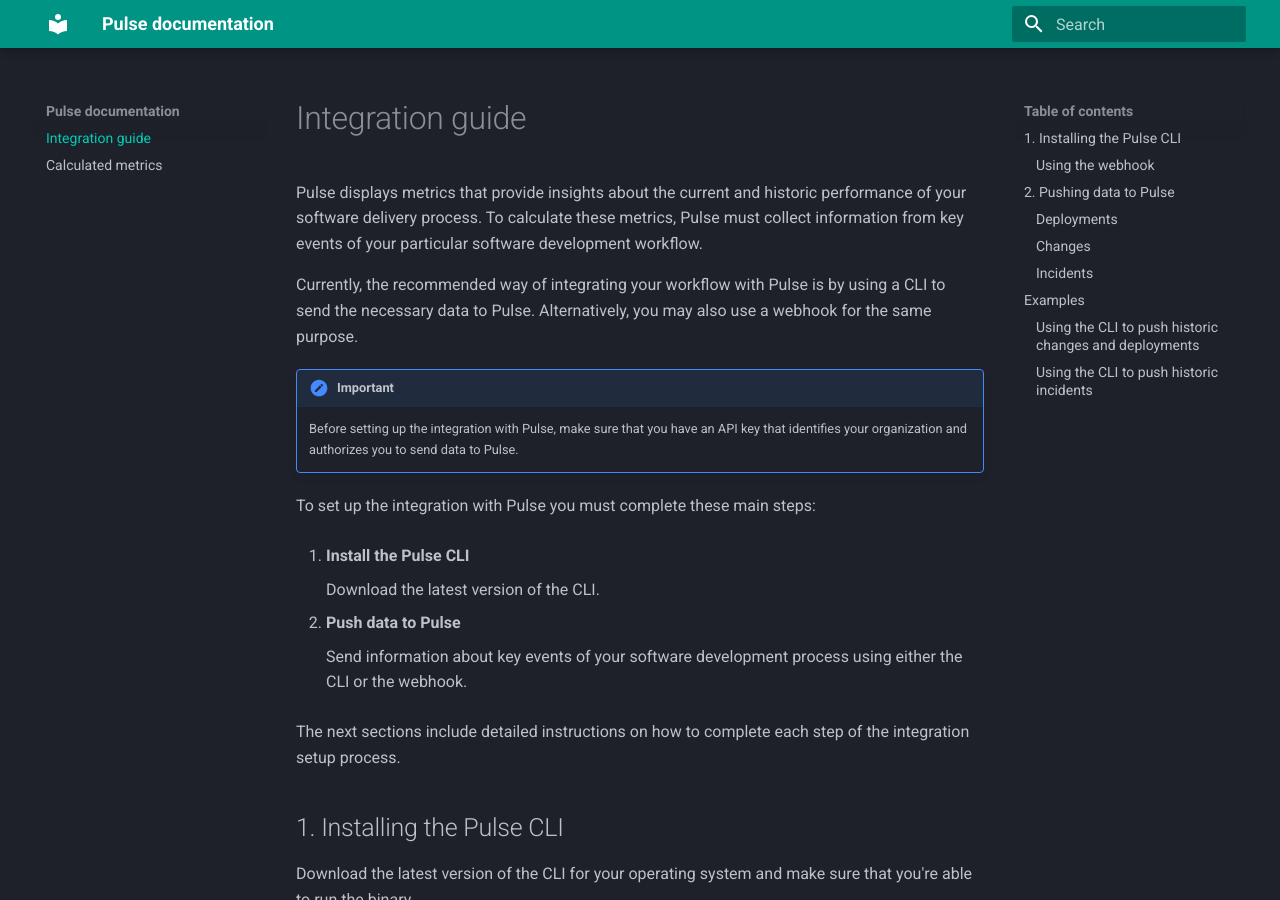
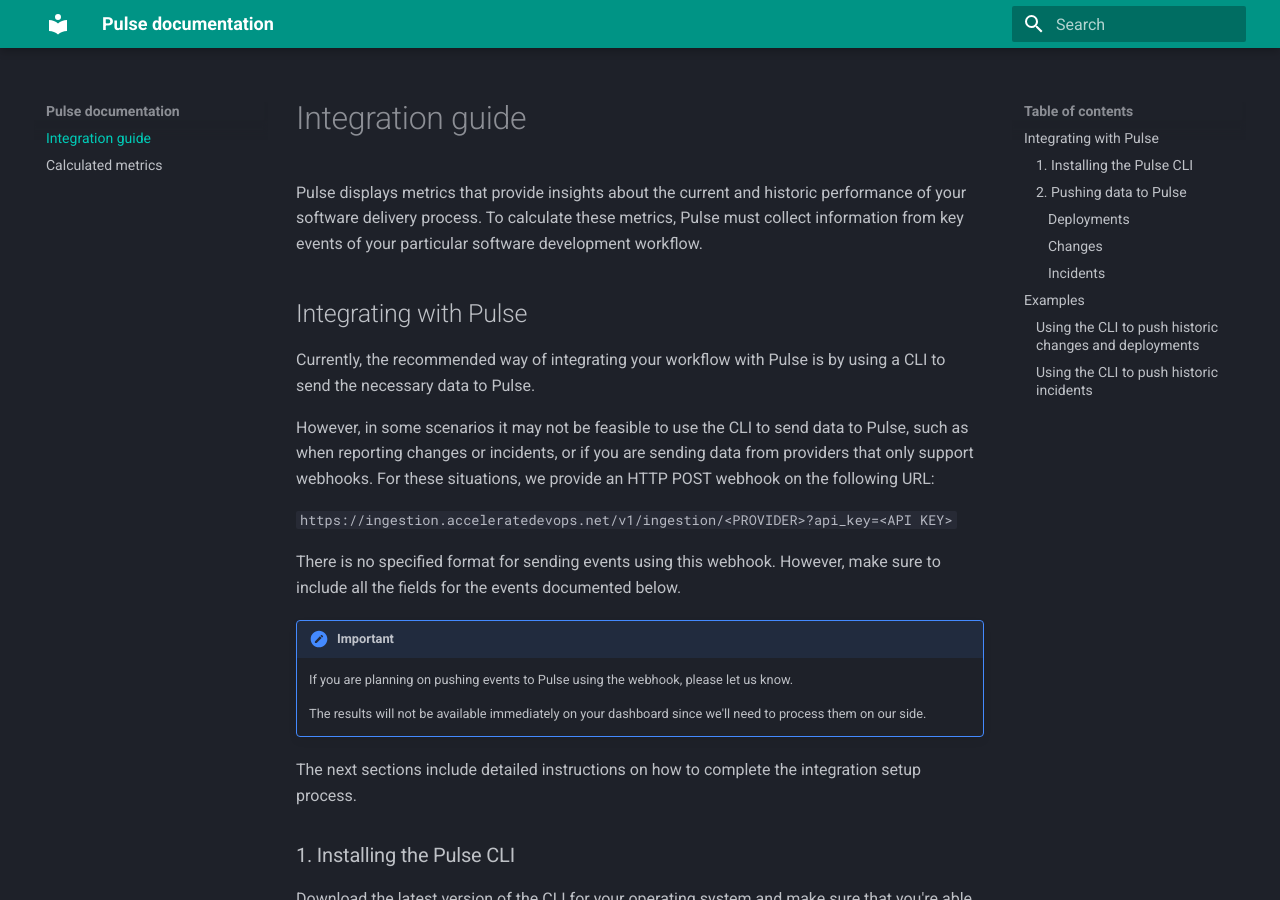
Before and after one commit to codacy/pulse-user-docs, an MkDocs documentation site: the page built from docs/index.md, in a window 1280 px wide and 900 px high. Built offline with MkDocs 1.6.1 and Material for MkDocs 9.7.7, drawn with Linux system fonts in a browser that asks for light colours; some of the changed text lies outside the part shown.

Commit message:
clean: Refactor section structure and mention webhook earlier

````diff
--- a/docs/index.md
+++ b/docs/index.md
@@ -2,24 +2,24 @@
 
 Pulse displays metrics that provide insights about the current and historic performance of your software delivery process. To calculate these metrics, Pulse must collect information from key events of your particular software development workflow.
 
-Currently, the recommended way of integrating your workflow with Pulse is by using a CLI to send the necessary data to Pulse. Alternatively, you may also use a webhook for the same purpose.
+## Integrating with Pulse
+
+Currently, the recommended way of integrating your workflow with Pulse is by using a CLI to send the necessary data to Pulse.
+
+However, in some scenarios it may not be feasible to use the CLI to send data to Pulse, such as when reporting changes or incidents, or if you are sending data from providers that only support webhooks. For these situations, we provide an HTTP POST webhook on the following URL:
+
+`https://ingestion.acceleratedevops.net/v1/ingestion/<PROVIDER>?api_key=<API KEY>`
+
+There is no specified format for sending events using this webhook. However, make sure to include all the fields for the events documented below.
 
 !!! important
-    Before setting up the integration with Pulse, make sure that you have an API key that identifies your organization and authorizes you to send data to Pulse.
+    If you are planning on pushing events to Pulse using the webhook, please let us know.
 
-To set up the integration with Pulse you must complete these main steps:
+    The results will not be available immediately on your dashboard since we'll need to process them on our side.
 
-1.  **Install the Pulse CLI**
+The next sections include detailed instructions on how to complete the integration setup process.
 
-    Download the latest version of the CLI.
-
-1.  **Push data to Pulse**
-
-    Send information about key events of your software development process using either the CLI or the webhook.
-
-The next sections include detailed instructions on how to complete each step of the integration setup process.
-
-## 1. Installing the Pulse CLI
+### 1. Installing the Pulse CLI
 
 Download the latest version of the CLI for your operating system and make sure that you're able to run the binary.
 
@@ -49,33 +49,18 @@
     event-cli.exe help
     ```
 
-### Using the webhook
+### 2. Pushing data to Pulse
 
-<!-- TODO
-     Figure out what is the best place to introduce the webhook as an alternative to the CLI -->
-
-In some scenarios it may not be feasible to use the CLI to send data to Pulse, such as when reporting changes or incidents, or if you are sending data from providers that only support webhooks.
-
-For these situations, we provide an HTTP POST webhook on the following URL:
-
-`https://ingestion.acceleratedevops.net/v1/ingestion/<PROVIDER>?api_key=<API KEY>`
-
-There is no specified format for sending events using this webhook. However, make sure to include all the fields documented below.
-
-!!! important
-    If you are planning on pushing events to Pulse using the webhook, please let us know.
-
-    The results will not be available immediately on your dashboard since we'll need to process them on our side.
-
-## 2. Pushing data to Pulse
-
-You must send information to Pulse about the following key events whenever they happen in your software delivery workflow:
+You must use the CLI or the webhook to send information to Pulse about the following key events whenever they happen in your software delivery workflow:
 
 -  [Deployments](#deployments)
 -  [Changes](#changes)
 -  [Incidents](#incidents)
 
-### Deployments
+!!! important
+    Before setting up the integration with Pulse, make sure that you have an API key that identifies your organization and authorizes you to send data to Pulse.
+
+#### Deployments
 
 **For SaaS applications,** send information to Pulse whenever you deploy to production.
 
@@ -98,7 +83,7 @@
 <!-- IDEA
      Consider including example snippets for the webhook -->
 
-### Changes
+#### Changes
 
 Send information to Pulse whenever a commit is pushed to a repository.
 
@@ -114,7 +99,7 @@
     --timestamp "<Unix epoch timestamp in seconds>"
 ```
 
-### Incidents
+#### Incidents
 
 Send information to Pulse whenever there is a change to production or a release to users that resulted in degraded service (e.g., service impairment or service outage) and subsequently required remediation (e.g., hotfix, rollback, fix forward, patch).
 
````
